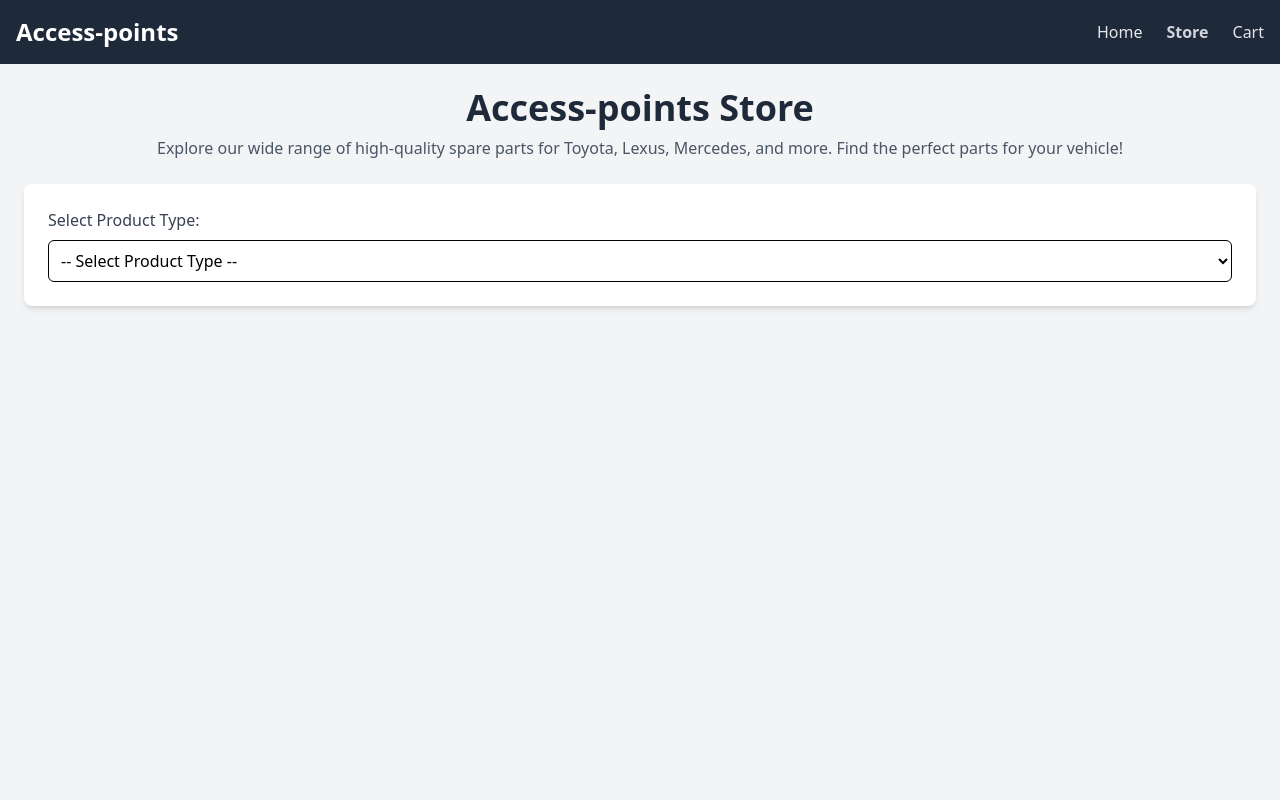
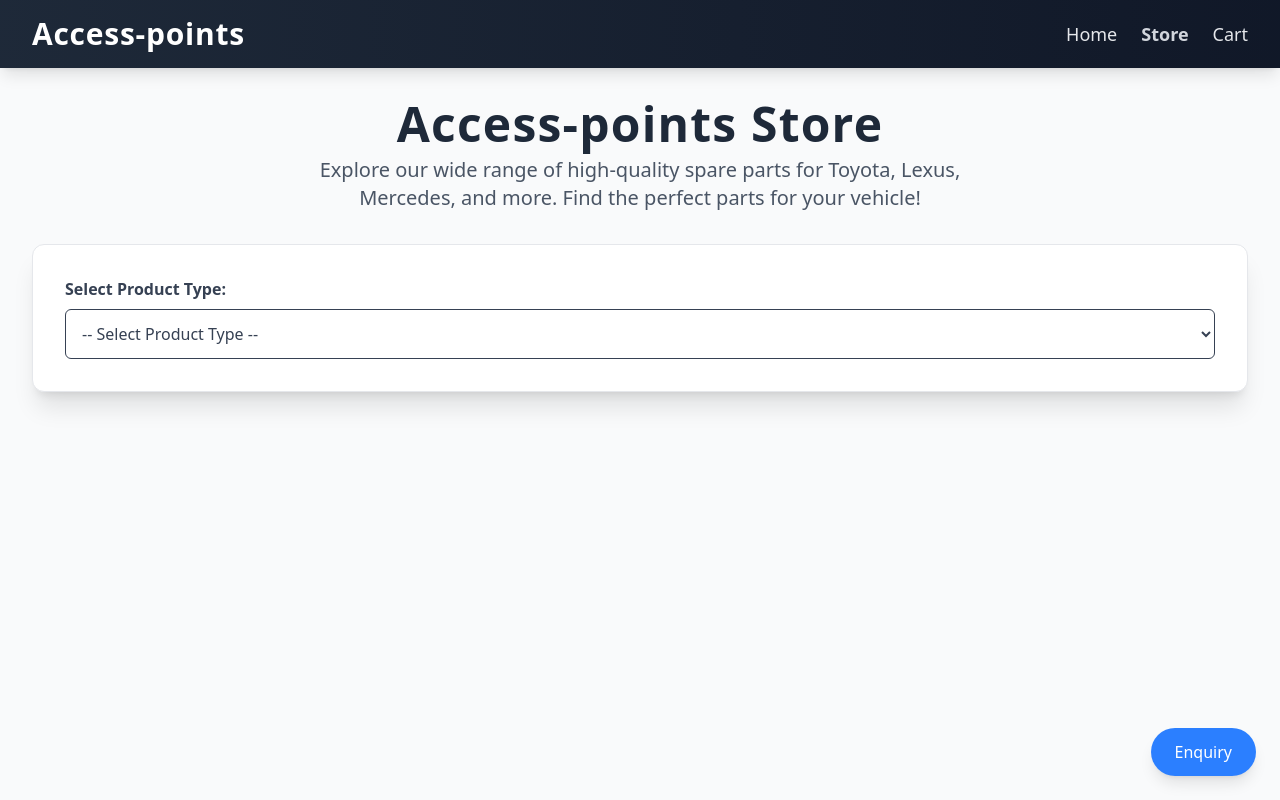
Before and after one commit to Ebukagideon/access-point, a React (Vite) app: page /store in a window 1280 px wide. Shown: the top 800 px of the page. Built offline with nearby package versions, Linux system fonts and the light colour scheme.

Commit message:
modify store

```diff
--- a/src/components/Navbar.jsx
+++ b/src/components/Navbar.jsx
@@ -1,19 +1,42 @@
-// src/components/Navbar.jsx
-import React from 'react';
+import React, { useState } from 'react';
 import { NavLink } from 'react-router-dom';
 
 const Navbar = () => {
+  const [isOpen, setIsOpen] = useState(false);
+
   return (
-    <nav className="bg-gray-800 text-white p-4 shadow-md">
-      <div className="container mx-auto flex justify-between items-center">
-        <h1 className="text-2xl font-bold">Access-points</h1>
-        <div className="space-x-6">
+    <nav className="bg-gradient-to-r from-gray-800 to-gray-900 text-white shadow-lg relative z-10">
+      <div className="container mx-auto px-4 sm:px-6 lg:px-8 flex justify-between items-center py-4">
+        {/* Logo/Brand */}
+        <h1 className="text-2xl sm:text-3xl font-bold text-white tracking-wide">Access-points</h1>
+
+        {/* Mobile Menu Button */}
+        <button
+          className="sm:hidden text-white focus:outline-none"
+          onClick={() => setIsOpen(!isOpen)}
+          aria-label="Toggle menu"
+        >
+          <svg
+            className="w-6 h-6"
+            fill="none"
+            stroke="currentColor"
+            viewBox="0 0 24 24"
+          >
+            <path
+              strokeLinecap="round"
+              strokeLinejoin="round"
+              strokeWidth="2"
+              d={isOpen ? 'M6 18L18 6M6 6l12 12' : 'M4 6h16M4 12h16m-7 6h7'}
+            />
+          </svg>
+        </button>
+
+        {/* Desktop Menu */}
+        <div className="hidden sm:flex space-x-6">
           <NavLink
             to="/"
             className={({ isActive }) =>
-              isActive
-                ? 'text-gray-300 font-semibold'
-                : 'text-gray-200 hover:text-gray-300 transition'
+              `text-lg ${isActive ? 'text-gray-300 font-semibold' : 'text-gray-200 hover:text-gray-300'} transition-colors duration-300`
             }
             onClick={(e) => {
               console.log('Navigating to /');
@@ -25,9 +48,7 @@ const Navbar = () => {
           <NavLink
             to="/store"
             className={({ isActive }) =>
-              isActive
-                ? 'text-gray-300 font-semibold'
-                : 'text-gray-200 hover:text-gray-300 transition'
+              `text-lg ${isActive ? 'text-gray-300 font-semibold' : 'text-gray-200 hover:text-gray-300'} transition-colors duration-300`
             }
             onClick={(e) => {
               console.log('Navigating to /store');
@@ -39,12 +60,57 @@ const Navbar = () => {
           <NavLink
             to="/cart"
             className={({ isActive }) =>
-              isActive
-                ? 'text-gray-300 font-semibold'
-                : 'text-gray-200 hover:text-gray-300 transition'
+              `text-lg ${isActive ? 'text-gray-300 font-semibold' : 'text-gray-200 hover:text-gray-300'} transition-colors duration-300`
             }
             onClick={(e) => {
               console.log('Navigating to /cart');
+              if (e.defaultPrevented) console.log('Cart link event prevented');
+            }}
+          >
+            Cart
+          </NavLink>
+        </div>
+
+        {/* Mobile Menu */}
+        <div
+          className={`sm:hidden absolute top-full right-4 mt-2 w-48 bg-gray-800 rounded-md shadow-lg ${
+            isOpen ? 'block' : 'hidden'
+          } transition-all duration-300 ease-in-out`}
+        >
+          <NavLink
+            to="/"
+            className={({ isActive }) =>
+              `block px-4 py-2 text-lg ${isActive ? 'text-gray-300 font-semibold' : 'text-gray-200 hover:text-gray-300'} transition-colors duration-300`
+            }
+            onClick={(e) => {
+              console.log('Navigating to /');
+              setIsOpen(false); // Close menu on click
+              if (e.defaultPrevented) console.log('Home link event prevented');
+            }}
+          >
+            Home
+          </NavLink>
+          <NavLink
+            to="/store"
+            className={({ isActive }) =>
+              `block px-4 py-2 text-lg ${isActive ? 'text-gray-300 font-semibold' : 'text-gray-200 hover:text-gray-300'} transition-colors duration-300`
+            }
+            onClick={(e) => {
+              console.log('Navigating to /store');
+              setIsOpen(false); // Close menu on click
+              if (e.defaultPrevented) console.log('Store link event prevented');
+            }}
+          >
+            Store
+          </NavLink>
+          <NavLink
+            to="/cart"
+            className={({ isActive }) =>
+              `block px-4 py-2 text-lg ${isActive ? 'text-gray-300 font-semibold' : 'text-gray-200 hover:text-gray-300'} transition-colors duration-300`
+            }
+            onClick={(e) => {
+              console.log('Navigating to /cart');
+              setIsOpen(false); // Close menu on click
               if (e.defaultPrevented) console.log('Cart link event prevented');
             }}
           >
--- a/src/pages/Store.jsx
+++ b/src/pages/Store.jsx
@@ -1,4 +1,3 @@
-// src/pages/Store.jsx
 import React, { useContext, useState } from 'react';
 import { ProductContext } from '../context/ProductContext';
 import ProductCard from '../components/ProductCard';
@@ -39,20 +38,21 @@ const Store = () => {
   };
 
   return (
-    <div className="p-6 bg-gray-100 min-h-screen">
-      <header className="mb-6 text-center">
-        <h1 className="text-4xl font-bold text-gray-800">Access-points Store</h1>
-        <p className="text-gray-600 mt-2">
+    <div className="bg-gray-50 min-h-screen relative">
+      <div className="container mx-auto p-4 sm:p-6 lg:p-8">
+        <header className="mb-8 text-center animate-fade-in">
+          <h1 className="text-4xl sm:text-5xl font-bold text-gray-800 tracking-wide">Access-points Store</h1>
+          <p className="text-gray-600 mt-2 text-lg sm:text-xl max-w-2xl mx-auto">
             Explore our wide range of high-quality spare parts for Toyota, Lexus, Mercedes, and more. Find the perfect parts for your vehicle!
           </p>
         </header>
 
         {/* Selection Section */}
-      <div className="bg-white p-6 rounded-lg shadow-md mb-6">
-        <div className="space-y-4">
+        <div className="bg-white p-6 sm:p-8 rounded-xl shadow-xl border border-gray-200 mb-8">
+          <div className="space-y-6">
             {/* Product Type Selection */}
             <div>
-            <label className="block text-gray-700 font-medium mb-2">Select Product Type:</label>
+              <label className="block text-gray-700 font-semibold mb-2">Select Product Type:</label>
               <select
                 value={selectedProductType}
                 onChange={(e) => {
@@ -60,7 +60,7 @@ const Store = () => {
                   setSelectedBrand('');
                   setSelectedModel('');
                 }}
-              className="w-full p-2 border rounded-md"
+                className="w-full p-3 border rounded-md bg-white text-gray-700 focus:ring-2 focus:ring-gray-400 transition"
               >
                 <option value="">-- Select Product Type --</option>
                 {uniqueProductTypes.map((type) => (
@@ -72,14 +72,14 @@ const Store = () => {
             {/* Brand Selection */}
             {selectedProductType && (
               <div>
-              <label className="block text-gray-700 font-medium mb-2">Select Brand:</label>
+                <label className="block text-gray-700 font-semibold mb-2">Select Brand:</label>
                 <select
                   value={selectedBrand}
                   onChange={(e) => {
                     setSelectedBrand(e.target.value);
                     setSelectedModel('');
                   }}
-                className="w-full p-2 border rounded-md"
+                  className="w-full p-3 border rounded-md bg-white text-gray-700 focus:ring-2 focus:ring-gray-400 transition"
                 >
                   <option value="">-- Select Brand --</option>
                   {uniqueBrands.map((brand) => (
@@ -92,11 +92,11 @@ const Store = () => {
             {/* Model Selection */}
             {selectedBrand && (
               <div>
-              <label className="block text-gray-700 font-medium mb-2">Select Model:</label>
+                <label className="block text-gray-700 font-semibold mb-2">Select Model:</label>
                 <select
                   value={selectedModel}
                   onChange={(e) => setSelectedModel(e.target.value)}
-                className="w-full p-2 border rounded-md"
+                  className="w-full p-3 border rounded-md bg-white text-gray-700 focus:ring-2 focus:ring-gray-400 transition"
                 >
                   <option value="">-- Select Model --</option>
                   {uniqueModels.map((model) => (
@@ -108,10 +108,10 @@ const Store = () => {
 
             {/* Clear Selections Button */}
             {(selectedProductType || selectedBrand || selectedModel) && (
-            <div className="mt-4">
+              <div className="mt-6">
                 <button
                   onClick={clearSelections}
-                className="w-full md:w-auto bg-gray-600 text-white px-4 py-2 rounded-md hover:bg-gray-700 transition"
+                  className="w-full sm:w-auto bg-gray-600 text-white px-6 py-2 rounded-md hover:bg-gray-700 transition-all duration-300 shadow-md hover:shadow-lg"
                 >
                   Clear Selections
                 </button>
@@ -121,15 +121,31 @@ const Store = () => {
 
           {/* Display Products with Years */}
           {filteredProducts.length > 0 && (
-          <div className="mt-6">
-            <h3 className="text-xl font-medium text-gray-700 mb-4">Available {selectedProductType}s for {selectedBrand} {selectedModel}</h3>
-            <div className="grid grid-cols-1 sm:grid-cols-2 lg:grid-cols-4 gap-6">
+            <div className="mt-8">
+              <h3 className="text-2xl font-medium text-gray-700 mb-6">Available {selectedProductType}s for {selectedBrand} {selectedModel}</h3>
+              <div className="grid grid-cols-1 sm:grid-cols-2 lg:grid-cols-3 xl:grid-cols-4 gap-6">
                 {filteredProducts.map((product) => (
                   <ProductCard key={product.id} product={product} />
                 ))}
               </div>
             </div>
           )}
+          {filteredProducts.length === 0 && selectedProductType && selectedBrand && selectedModel && (
+            <p className="text-center text-gray-600 mt-6">No products found for the selected criteria.</p>
+          )}
+        </div>
+      </div>
+
+      {/* Enquiry Button */}
+      <div className="fixed bottom-6 right-6">
+        <a
+          href="https://wa.me/1234567890?text=I%20would%20like%20to%20make%20an%20enquiry%20about%20a%20car%20upgrade"
+          target="_blank"
+          rel="noopener noreferrer"
+          className="bg-blue-500 text-white px-6 py-3 rounded-full shadow-lg hover:bg-blue-600 transition-all duration-300 flex items-center space-x-2"
+        >
+          Enquiry
+        </a>
       </div>
     </div>
   );
```
Lines whose indentation alone changed are shown as unchanged.
